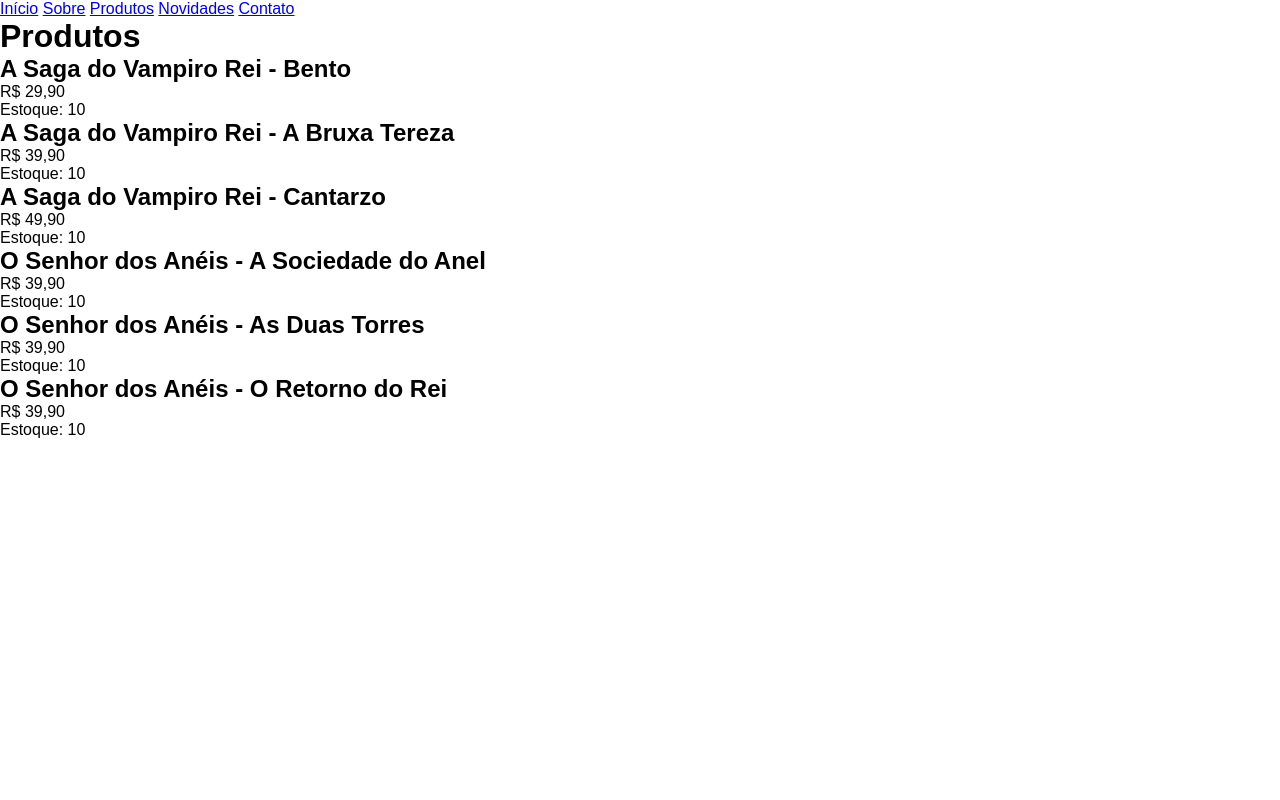
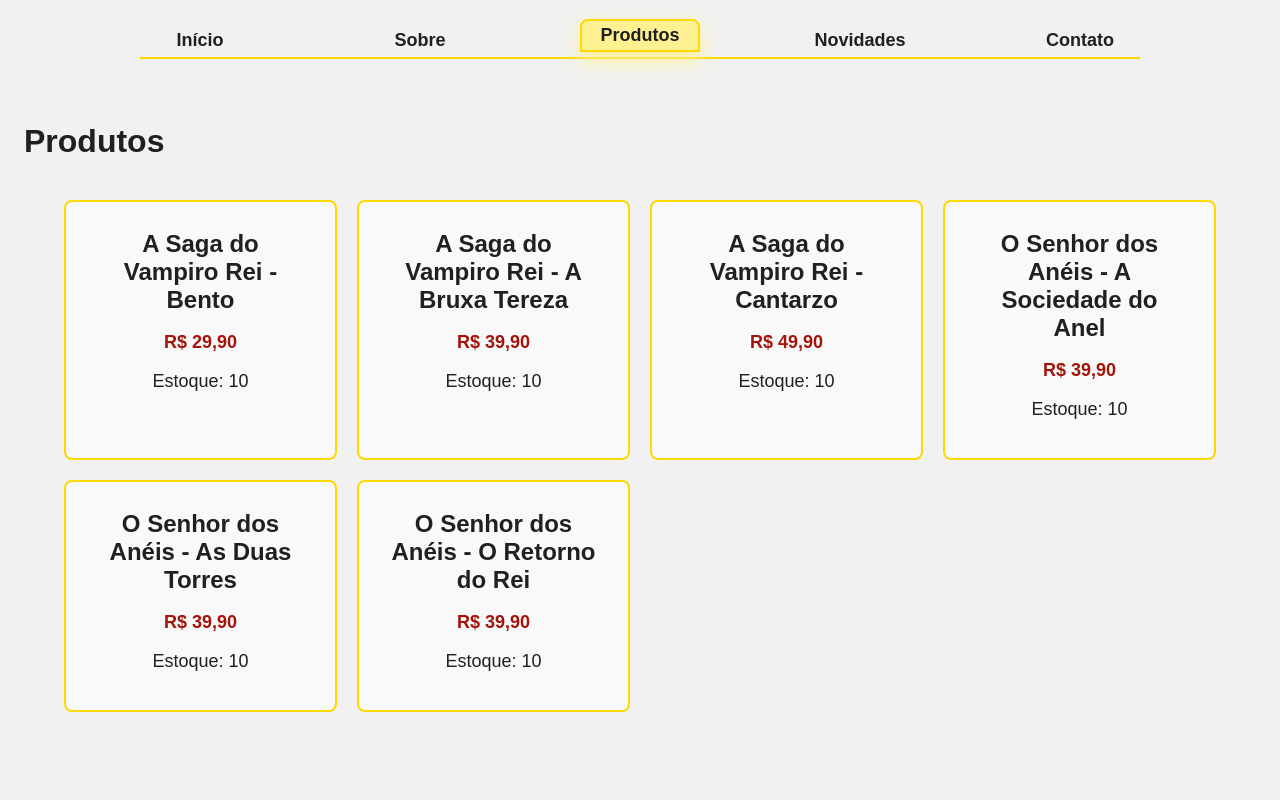
Before and after one commit to PedroHammes/CCOMP-1S-DAW-AVA2, a PHP site: page /products.php in a window 1280 px wide. Run offline with PHP 8.4, Linux system fonts and the light colour scheme; data comes from the database, SQL or seed files in the repository.

Commit message:
controle da barra de navegação, sobre, contato, index, novidades e produtos

```diff
--- a/about.php
+++ b/about.php
@@ -5,6 +5,7 @@
     <meta name="viewport" content="width=device-width, initial-scale=1.0">
     <title>Sobre</title>
     <link rel="stylesheet" href="estilo.css">
+    <script src="./navbarcontrol.js"></script>
 </head>
 <body>
     <nav>
--- a/estilo.css
+++ b/estilo.css
@@ -7,16 +7,77 @@
 }
 
 /* Reset básico */
-body, h1, h2, h3, p, a, button {
+* {
     margin: 0;
     padding: 0;
     box-sizing: border-box;
+    font-family: 'Arial', 'Helvetica', sans-serif;
+    --white: #F1F1F1;
+    --black: #202020;
+    --gray_1: #969696;
+    --yellow: #FDD900;
+    --yellow_2: #FFE94F;
+    --yellow_3: #FFF192;
+    --red: #A3140A;
+    --orange: #FF7E00;
+    --orange2: #FFBB38;
+    --green: #6ABC2A;
+    --blue: #0589BB;
 }
 
 body {
-    font-family: 'Arial', 'Helvetica', sans-serif;
-    background-color: #FFFFFF;
-    color: #000000;
+    height: 100vh;
+    width: 100%;
+    padding: 24px;
+    background-color: var(--white);
+    color: var(--black);
+}
+
+nav {
+    max-width: 1000px;
+
+    margin: auto;
+    margin-bottom: 64px;
+    border-bottom: 2px solid var(--yellow);
+
+    display: flex;
+    flex-direction: row;
+    flex-wrap: wrap;
+
+    justify-content: space-between;
+}
+
+nav a {
+    color: var(--black);
+    text-decoration: none;
+    font-size: 18px;
+    font-weight: 600;
+
+    width: 120px;
+    text-align: center;
+
+    border: 2px solid var(--white);
+    border-radius: 8px 8px 0px 0px;
+    padding: 4px;
+}
+
+nav a:hover {
+    transition: 0.6s;
+    transform: translateY(-5px);
+    color: var(--yellow);
+
+    box-shadow: 0px 8px 20px 0px var(--yellow_3);
+    border: 2px solid var(--yellow);
+}
+
+.on-page {
+    transition: 0.6s;
+    transform: translateY(-5px);
+
+    box-shadow: 0px 8px 20px 0px var(--yellow_3);
+    background-color: var(--yellow_3);
+    color: var(--black);
+    border: 2px solid var(--yellow);
 }
 
 /* Header */
@@ -61,17 +108,20 @@ body {
 
 /* Card de produto */
 .card {
-    background-color: #FFFFFF;
-    border: 1px solid #FDD900;
-    border-radius: 10px;
-    box-shadow: 0 2px 5px rgba(0,0,0,0.1);
+    background-color: #F9F9F9;
+    border: 2px solid var(--yellow);
+    border-radius: 8px;
     padding: 20px;
     text-align: center;
     transition: transform 0.3s ease;
 }
 
 .card:hover {
+    transition: 0.6s;
     transform: translateY(-5px);
+
+    box-shadow: 0px 8px 20px 0px var(--yellow_3);
+    background-color: var(--yellow_3);
 }
 
 .card img {
@@ -81,14 +131,13 @@ body {
 }
 
 .card h2 {
-    font-family: 'Frutiger Ultra Black', 'Arial Black', 'Arial', sans-serif;
-    font-size: 1.2rem;
-    margin: 15px 0;
+    font-size: 24px;
+    margin: 8px;
 }
 
 .card p {
-    font-size: 0.9rem;
-    margin-bottom: 10px;
+    font-size: 18px;
+    margin: 18px;
 }
 
 .price {
--- /dev/null
+++ b/navbarcontrol.js
@@ -0,0 +1,18 @@
+document.addEventListener("DOMContentLoaded", function() {
+
+    const current_page = window.location.pathname.split("/").pop()
+
+    const nav_links = document.querySelectorAll("nav a")
+
+    nav_links.forEach(link => {
+        const href = link.getAttribute('href').split('/').pop()
+
+        if (href === current_page) {
+            link.classList.add('on-page')
+        }
+
+        if (current_page === '' && href === 'home.html') {
+            link.classList.add('on-page')
+        }
+    })
+})
--- a/products.php
+++ b/products.php
@@ -13,6 +13,7 @@
     <meta name="viewport" content="width=device-width, initial-scale=1.0">
     <title>produtos</title>
     <link rel="stylesheet" href="estilo.css">
+    <script src="./navbarcontrol.js"></script>
 </head>
 <body>
     <nav>
@@ -30,13 +31,13 @@
             Se existirem, para cada produto ele criará uma div com:
             título, subtítulo, preço e estoque
          -->
-        <section>
+        <section class="products">
             <?php while($book = $query->fetch_assoc()): ?>
-            <div>
+            <div class="card">
                 <h2>
                     <?php echo $book['title']?> - <?php echo $book['subtitle']?>
                 </h2>
-                <p>
+                <p class="price">
                     R$ <?php echo number_format($book['price'], 2, ',', '.') ?>
                 </p>
                 <p>
```
Also changed, not shown: other parts of estilo.css (+101 -16 lines), contact.php (+20 -0 lines), index.php (+9 -0 lines), news.php (+6 -2 lines), send.php (added, +13 -0 lines), style/assets/Livraria.jpg (added).
